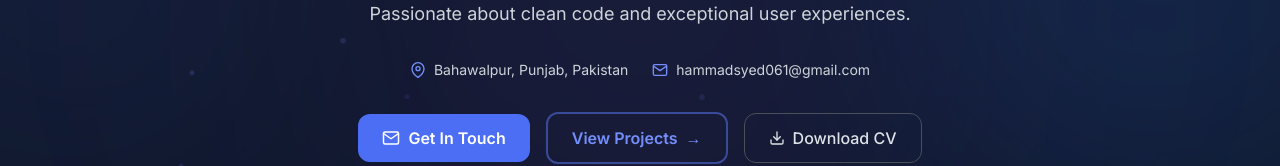
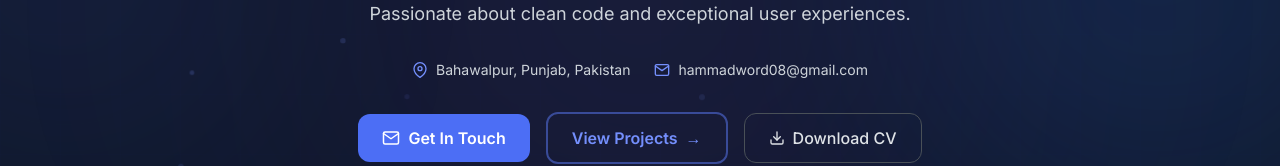
Before and after one commit to HammadSyed08/My-portfolio, a Next.js app: page / in a window 1280 px wide. Shown: the part 446-612 px from the top of the page. Built offline with nearby package versions, Linux system fonts and the light colour scheme.

Commit message:
Change EMail hammadsyed to hammadword

```diff
--- a/components/Contact.jsx
+++ b/components/Contact.jsx
@@ -18,7 +18,7 @@ export default function Contact() {
 
             <div className="space-y-4">
               <a
-                href="mailto:hammadsyed061@gmail.com"
+                href="mailto:hammadword08@gmail.com"
                 className="flex items-center gap-4 p-4 glass-card hover:border-primary-500/50 transition-all duration-300 group"
               >
                 <div className="p-3 bg-primary-500/10 rounded-xl text-primary-400 group-hover:bg-primary-500/20 transition-colors">
@@ -26,7 +26,7 @@ export default function Contact() {
                 </div>
                 <div>
                   <p className="text-dark-400 text-sm">Email</p>
-                  <p className="text-white font-medium">hammadsyed061@gmail.com</p>
+                  <p className="text-white font-medium">hammadword08@gmail.com</p>
                 </div>
               </a>
 
--- a/components/Hero.jsx
+++ b/components/Hero.jsx
@@ -11,8 +11,8 @@ export default function Hero() {
 
   const handleEmailClick = (e) => {
 
-    window.location.href = 'mailto:hammadsyed061@gmail.com';
-    navigator.clipboard.writeText('hammadsyed061@gmail.com').then(() => {
+    window.location.href = 'mailto:hammadword08@gmail.com';
+    navigator.clipboard.writeText('hammadword08@gmail.com').then(() => {
       setShowEmailTooltip(true);
       setTimeout(() => setShowEmailTooltip(false), 2000);
     });
@@ -156,10 +156,10 @@ export default function Hero() {
             <div className="flex items-center gap-2">
               <FiMail className="text-primary-400" size={16} />
               <a
-                href="mailto:hammadsyed061@gmail.com"
+                href="mailto:hammadword08@gmail.com"
                 className="hover:text-primary-400 transition-colors"
               >
-                hammadsyed061@gmail.com
+                hammadword08@gmail.com
               </a>
             </div>
           </motion.div>
```
